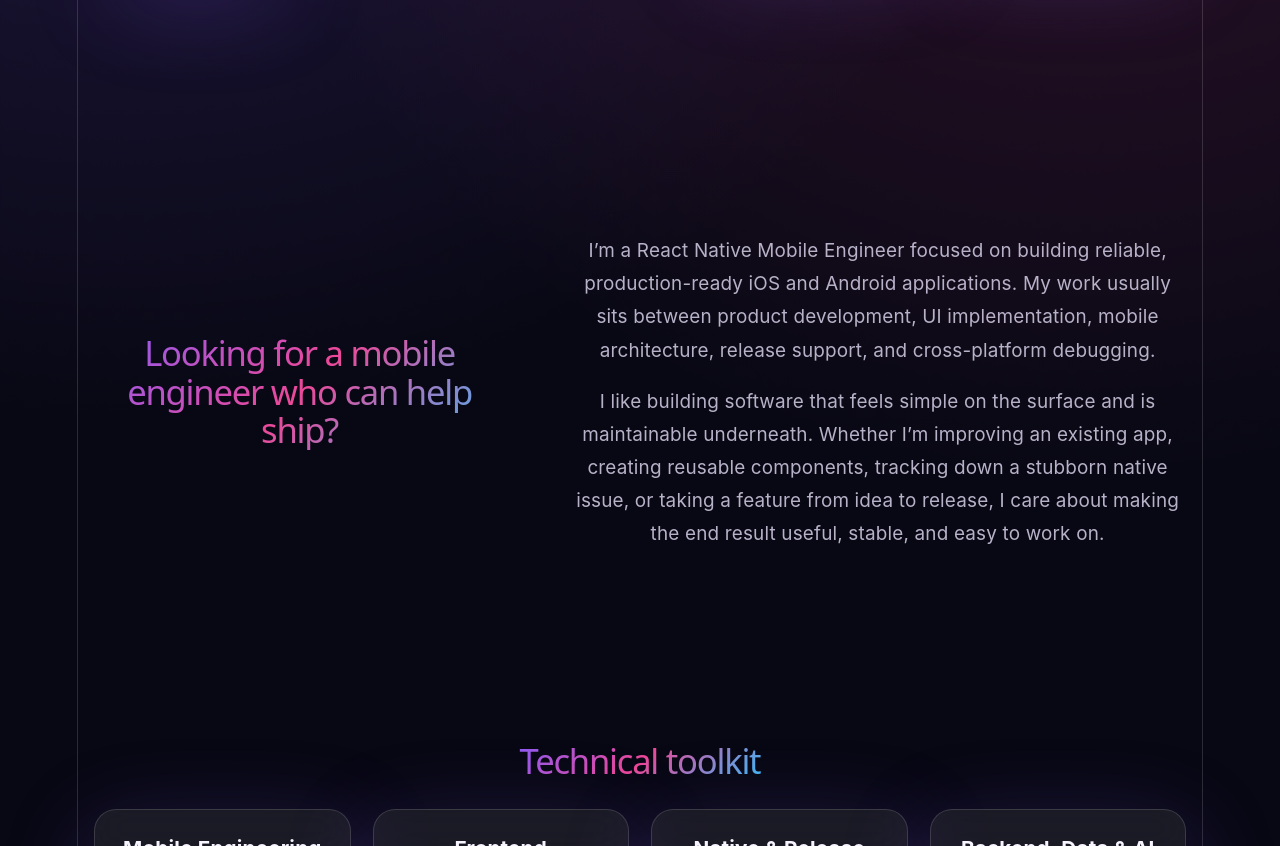
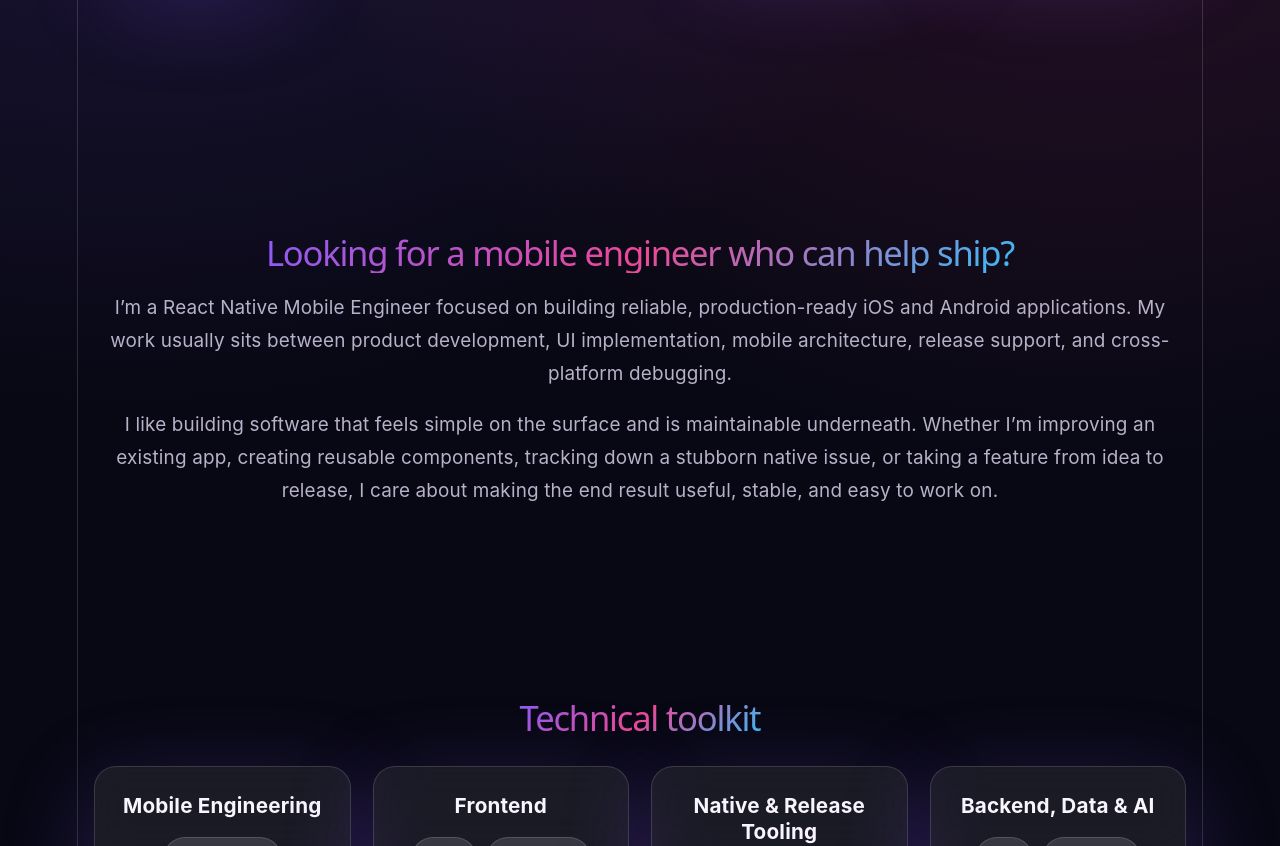
Before and after one commit to ryankoch13/reactjs-vite-portfolio, a React (Vite) app in the folder portfolio/: page / in a window 1280 px wide. Shown: the part 940-1786 px from the top of the page. Built offline with nearby package versions, Linux system fonts and the light colour scheme.

Commit message:
chore: some fixes to header text sizes and margins
Signed-off-by: ryankoch13 <ryan.koch13@gmail.com>

```diff
--- a/portfolio/src/App.css
+++ b/portfolio/src/App.css
@@ -219,7 +219,6 @@ h1 {
 }
 
 h1 span {
-  display: inline-block;
   background: var(--gradient);
   background-clip: text;
   -webkit-background-clip: text;
@@ -397,10 +396,13 @@ h1 span {
 }
 
 .aboutSection {
-  display: grid;
-  grid-template-columns: minmax(220px, 0.8fr) minmax(0, 1.2fr);
-  gap: clamp(2rem, 5vw, 5rem);
-  align-items: center;
+  grid-template-columns: minmax(280px, 0.9fr) minmax(0, 1.1fr);
+  gap: clamp(32px, 5vw, 54px);
+  align-items: start;
+}
+
+.aboutSection .sectionTitle {
+  margin-bottom: 18px;
 }
 
 .sectionHeader {
```
